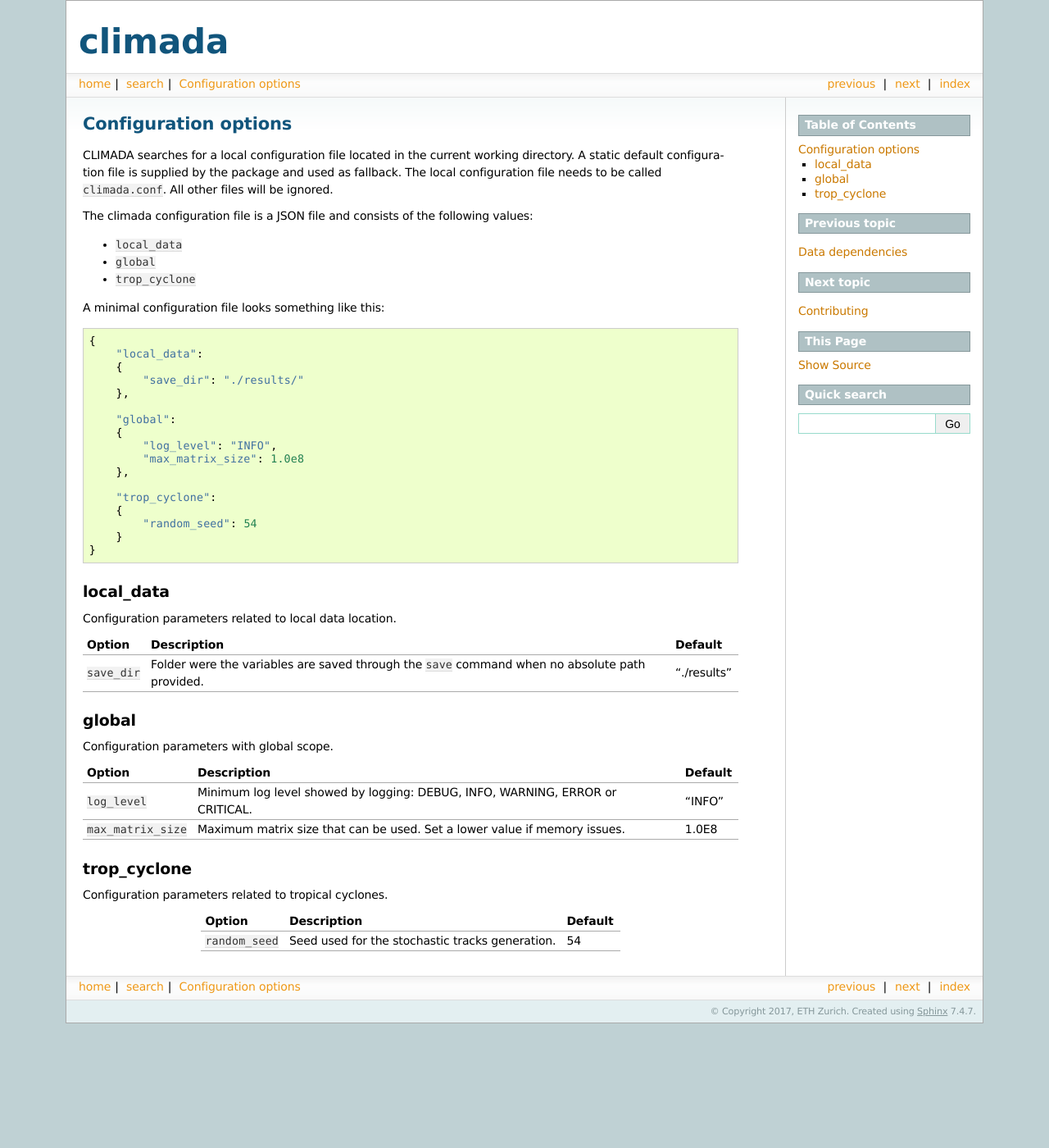
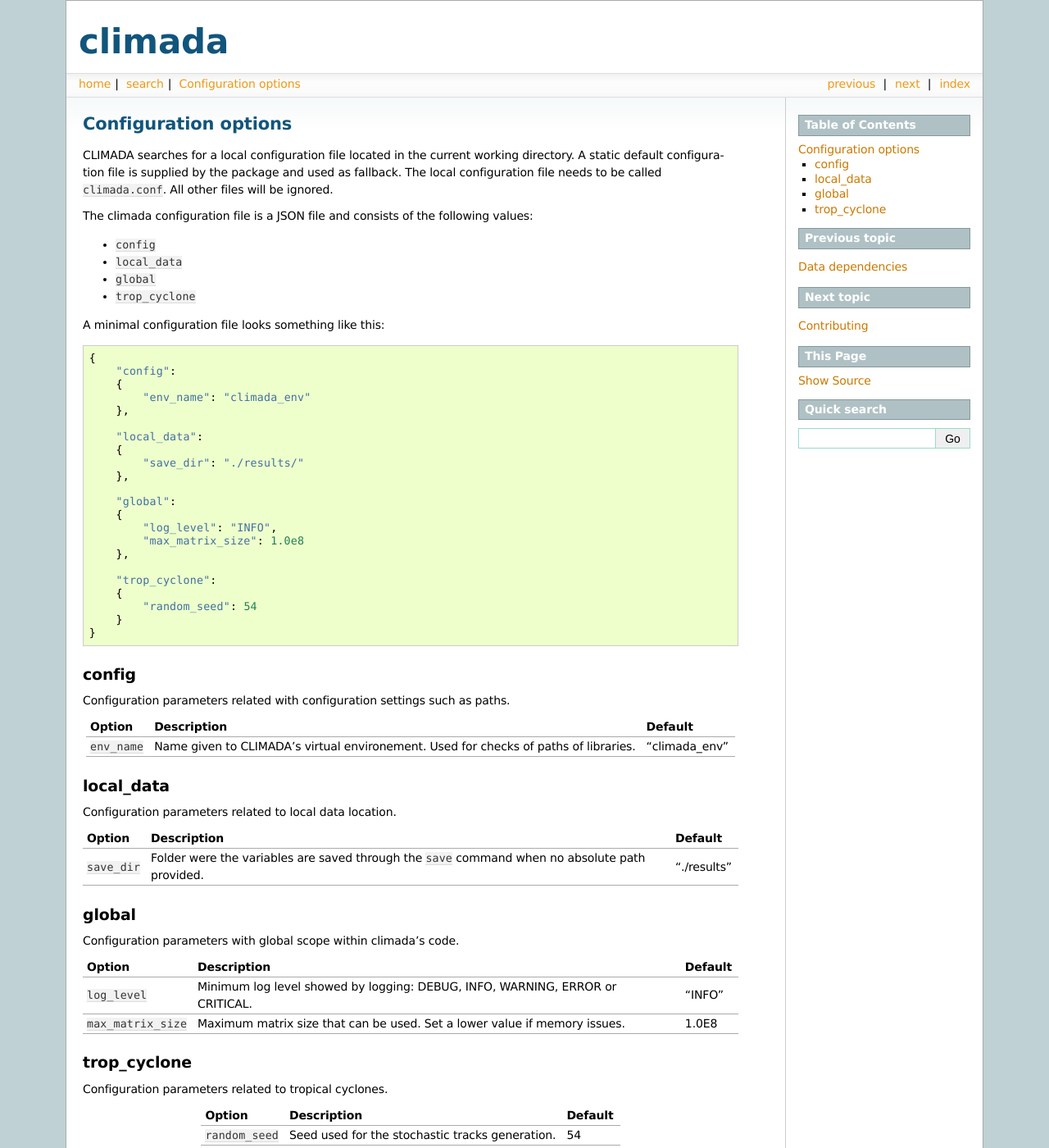
Before and after one commit to olivermarchand/climada_python, a Sphinx documentation site: the page built from doc/guide/configuration.rst, in a window 1280 px wide and 1400 px high. Shown: the whole window at 82% size. Built offline with Sphinx 7.4.7, drawn with Linux system fonts in a browser that asks for light colours; pages that are not in the unit, such as notebooks, are missing from menus.

Commit message:
update data and conf file doc

```diff
--- a/doc/guide/configuration.rst
+++ b/doc/guide/configuration.rst
@@ -10,6 +10,7 @@ and used as fallback. The local configuration file needs to be called
 
 The climada configuration file is a JSON file and consists of the following values:
 
+- ``config``
 - ``local_data``
 - ``global``
 - ``trop_cyclone``
@@ -17,6 +18,11 @@ The climada configuration file is a JSON file and consists of the following valu
 A minimal configuration file looks something like this::
 
   {
+      "config":
+      {
+          "env_name": "climada_env"
+      },
+
       "local_data":
       {
           "save_dir": "./results/"
@@ -34,6 +40,15 @@ A minimal configuration file looks something like this::
       }
   }
 
+config
+----------
+Configuration parameters related with configuration settings such as paths.
+
++---------------+--------------------------------------------------------------------------------------------------+--------------+
+|     Option    |                                Description                                                       |   Default    |
++===============+==================================================================================================+==============+
+| ``env_name``  | Name given to CLIMADA's virtual environement. Used for checks of paths of libraries.             | "climada_env"|
++---------------+--------------------------------------------------------------------------------------------------+--------------+
 
 local_data
 ----------
@@ -47,7 +62,7 @@ Configuration parameters related to local data location.
 
 global
 ------
-Configuration parameters with global scope.
+Configuration parameters with global scope within climada's code.
 
 +---------------------+--------------------------------------------------------------------------------------------------+-------------+
 |     Option          |                                Description                                                       |   Default   |
--- a/doc/guide/data_dependencies.rst
+++ b/doc/guide/data_dependencies.rst
@@ -18,6 +18,8 @@ As indicated in the software and tutorials, other data might need to be download
 +--------------+--------------------------------------------------------------------+-----------+-----------------------------------------------------------------------------------------+---------------+-----------------+-----------------------------------+
 | Availability |                          Name                                      |  Version  |                                      Link                                               | CLIMADA class | CLIMADA version | CLIMADA tutorial reference        |
 +==============+====================================================================+===========+=========================================================================================+===============+=================+===================================+
+|     OK       | Fire Information for Resource Management System                    |    -      |  `FIRMS <https://firms.modaps.eosdis.nasa.gov/download/>`_                              | BushFire      | > v1.2.5       | climada_hazard_BushFire.ipynb      |
++--------------+--------------------------------------------------------------------+-----------+-----------------------------------------------------------------------------------------+---------------+-----------------+-----------------------------------+
 |     OK       | Gridded Population of the World (GPW)                              |    v4.11  |  `GPW v4.11 <http://sedac.ciesin.org/data/set/gpw-v4-population-count-rev11>`_          | LitPop        | > v1.2.3        | climada_entity_LitPop.ipynb       |
 +--------------+--------------------------------------------------------------------+-----------+-----------------------------------------------------------------------------------------+---------------+-----------------+-----------------------------------+
 |   FAILED     | Gridded Population of the World (GPW)                              |    v4.10  |  `GPW v4.10 <http://sedac.ciesin.org/data/set/gpw-v4-population-count-rev10>`_          | LitPop        | >= v1.2.0       | climada_entity_LitPop.ipynb       |
```
